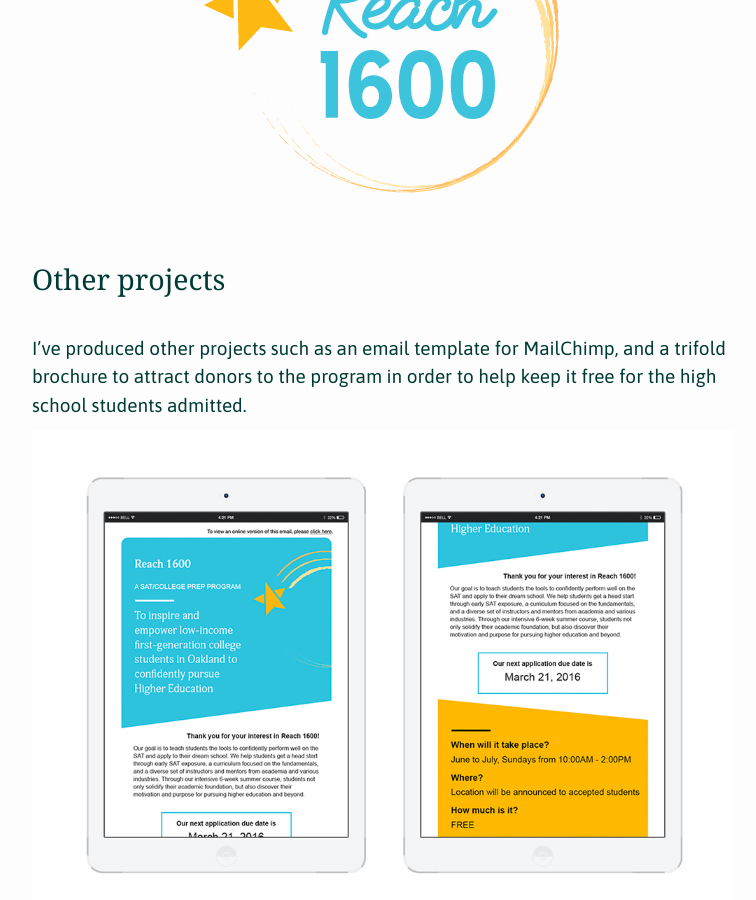
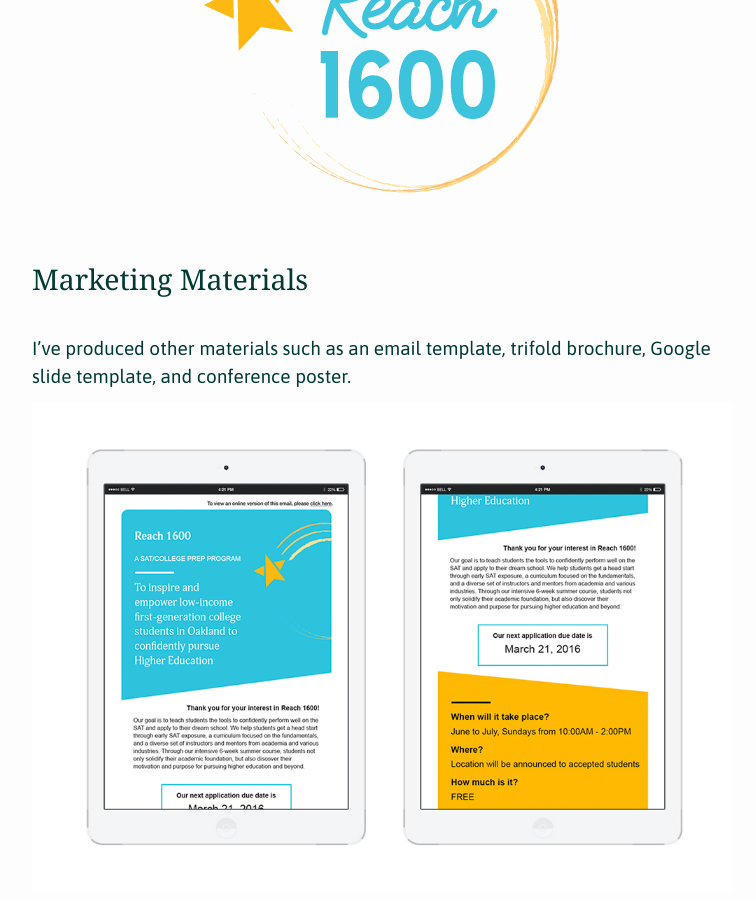
Before and after one commit to kmbrlygl/kmbrlygl.github.io, a Jekyll site: the page built from _posts/2016-09-17-reach1600.markdown, in a window 1280 px wide and 900 px high, scrolled down 2660 px. Shown: the whole window, without its empty margins (258-1014 px from the left). Built offline with Jekyll 4.4.1, drawn with Linux system fonts in a browser that asks for light colours; some of the changed text lies outside the part shown.

Commit message:
Add new poster I created for Reach 1600

```diff
--- a/_posts/2016-09-17-reach1600.markdown
+++ b/_posts/2016-09-17-reach1600.markdown
@@ -39,10 +39,13 @@
 ![Final](/assets/Reach_1600_final_logo.png)
 
 
-# Other projects
-I've produced other projects such as an email template for MailChimp, and a trifold brochure to attract donors to the program in order to help keep it free for the high school students admitted.
+# Marketing Materials
+I've produced other materials such as an email template, trifold brochure, Google slide template, and conference poster.
 
 ![Reach 1600 newsletter](/assets/r1600_newsletters.jpg)
 
-![Reach 1600 brochure](/assets/R1600_brochure2.jpg)
-![Reach 1600 brochure](/assets/R1600_brochure.jpg)
+![Reach 1600 brochure front](/assets/R1600_brochure2.jpg)
+![Reach 1600 brochure back ](/assets/R1600_brochure.jpg)
+
+![Reach 1600 IT for Society Poster](/assets/R1600_IT-for-Society-Poster-Session_mock.png)
+This poster won second place at the Big Bang! Business Competition by UC Davis Institute for Innovation and Entrepreneurship
```
Also changed, not shown: assets/R1600_IT-for-Society-Poster-Session_mock.png (added), 4 other files.
